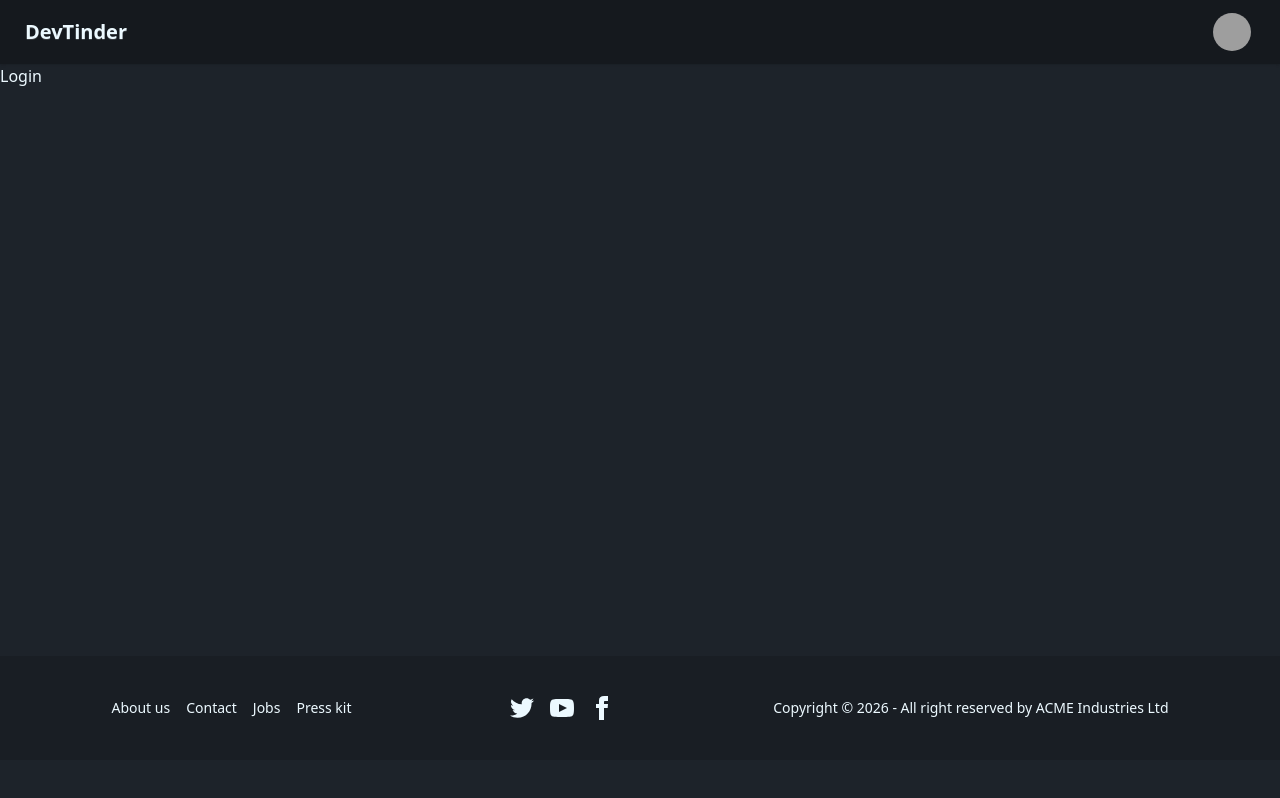
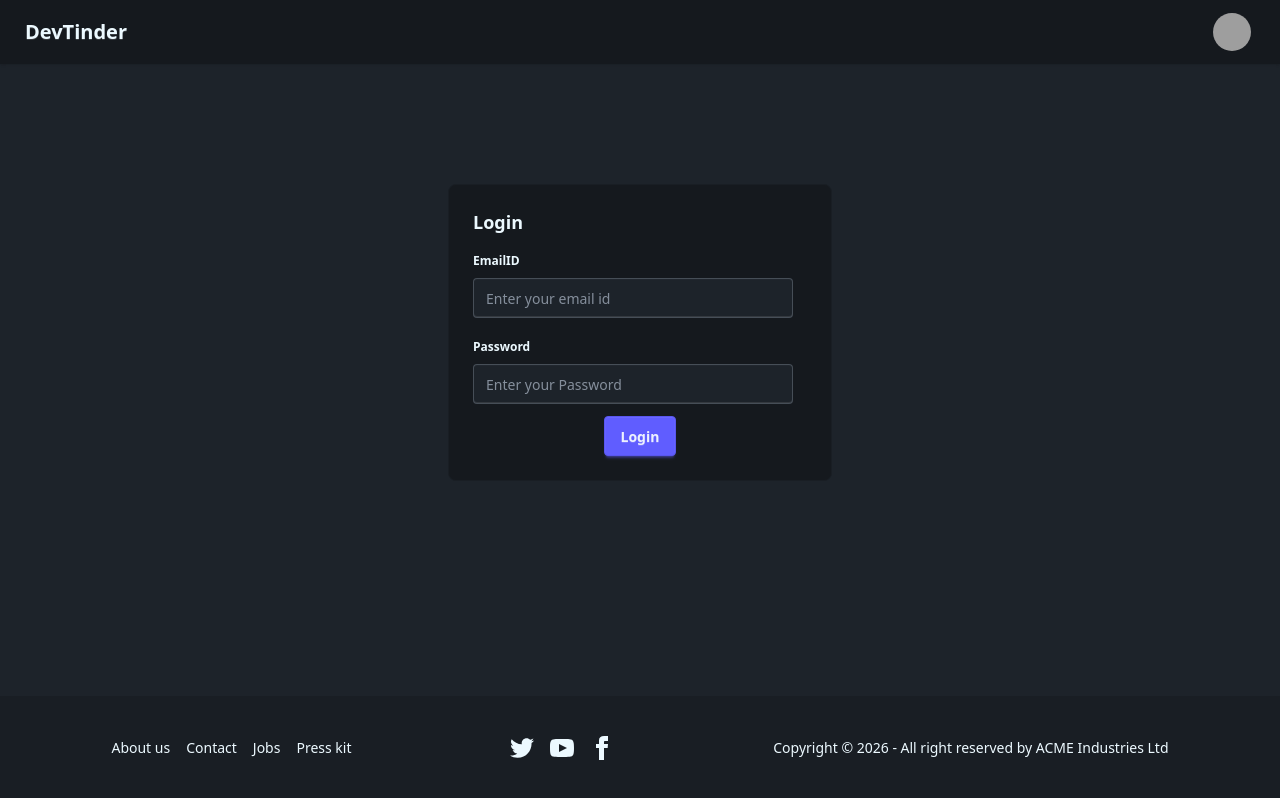
Before and after one commit to venkatsaireddy1234/DevTinder-web, a React (Vite) app: page /login in a window 1280 px wide. Built offline with nearby package versions, Linux system fonts and the light colour scheme; grey boxes are pictures that could not be loaded.

Commit message:
Added Login Component and Integrated the Login api into the frontend

```diff
--- a/package.json
+++ b/package.json
@@ -11,6 +11,8 @@
   },
   "dependencies": {
     "@tailwindcss/vite": "^4.1.18",
+    "axios": "^1.13.2",
+    "cors": "^2.8.6",
     "react": "^19.2.0",
     "react-dom": "^19.2.0",
     "react-router": "^7.12.0",
--- a/src/components/Footer.jsx
+++ b/src/components/Footer.jsx
@@ -2,7 +2,7 @@ import React from "react";
 
 const Footer = () => {
   return (
-    <footer className="footer footer-vertical footer-center bg-base-200 text-base-content fixed bottom-10 left-0 right-0 p-10">
+    <footer className="footer footer-vertical footer-center bg-base-200 text-base-content fixed bottom-0 left-0 right-0 p-10">
       <nav className="grid grid-flow-col gap-4">
         <a className="link link-hover">About us</a>
         <a className="link link-hover">Contact</a>
--- a/src/components/Login.jsx
+++ b/src/components/Login.jsx
@@ -1,9 +1,72 @@
-import React from 'react'
+import axios from "axios";
+import { useState } from "react";
 
 const Login = () => {
+  const [email, setEmailId] = useState("");
+  const [password, setPassword] = useState("");
+
+  const handleLogin = async () => {
+    console.log(email, password);
+    try {
+      const res = await axios.post(
+        "http://localhost:7777/login",
+        {
+          email,
+          password,
+        },
+        {
+          withCredentials: true,
+        },
+      );
+      setEmailId("");
+      setPassword("");
+      return res;
+    } catch (err) {
+      if (err.response) {
+        console.log("Response error:", err.response.status, err.response.data);
+      } else if (err.request) {
+        console.log(
+          "No response from server. Check if backend is running on port 7777",
+        );
+      } else {
+        console.log("Error:", err.message);
+      }
+    }
+  };
   return (
-    <div>Login</div>
-  )
+    <div className="flex justify-center mt-20">
+      <div className="card card-border bg-base-300 w-96 my-10">
+        <div className="card-body ">
+          <h2 className="card-title">Login</h2>
+          <fieldset className="fieldset">
+            <legend className="fieldset-legend">EmailID</legend>
+            <input
+              type="text"
+              value={email}
+              onChange={(e) => setEmailId(e.target.value)}
+              className="input"
+              placeholder="Enter your email id"
+            />
+          </fieldset>
+          <fieldset className="fieldset">
+            <legend className="fieldset-legend">Password</legend>
+            <input
+              type="password"
+              value={password}
+              onChange={(e) => setPassword(e.target.value)}
+              className="input"
+              placeholder="Enter your Password"
+            />
+          </fieldset>
+          <div className="card-actions justify-center">
+            <button className="btn btn-primary" onClick={handleLogin}>
+              Login
+            </button>
+          </div>
+        </div>
+      </div>
+    </div>
+  );
 }
 
-export default Login
+export default Login;
--- a/src/components/NavBar.jsx
+++ b/src/components/NavBar.jsx
@@ -1,4 +1,3 @@
-import React from 'react'
 
 const NavBar = () => {
   return (
```
Also changed, not shown: 1 other file (tests, documents, lock files or other folders).
